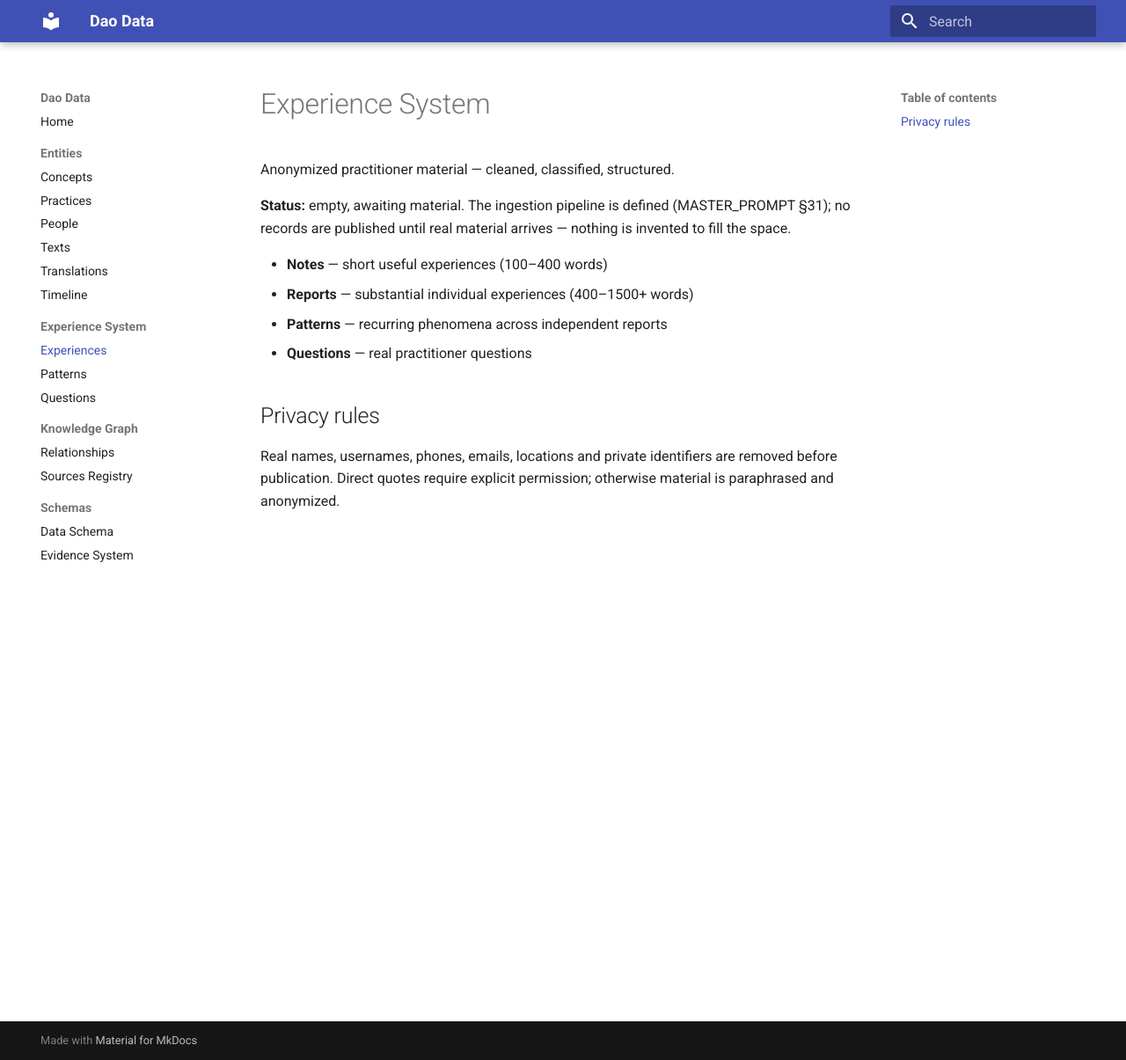
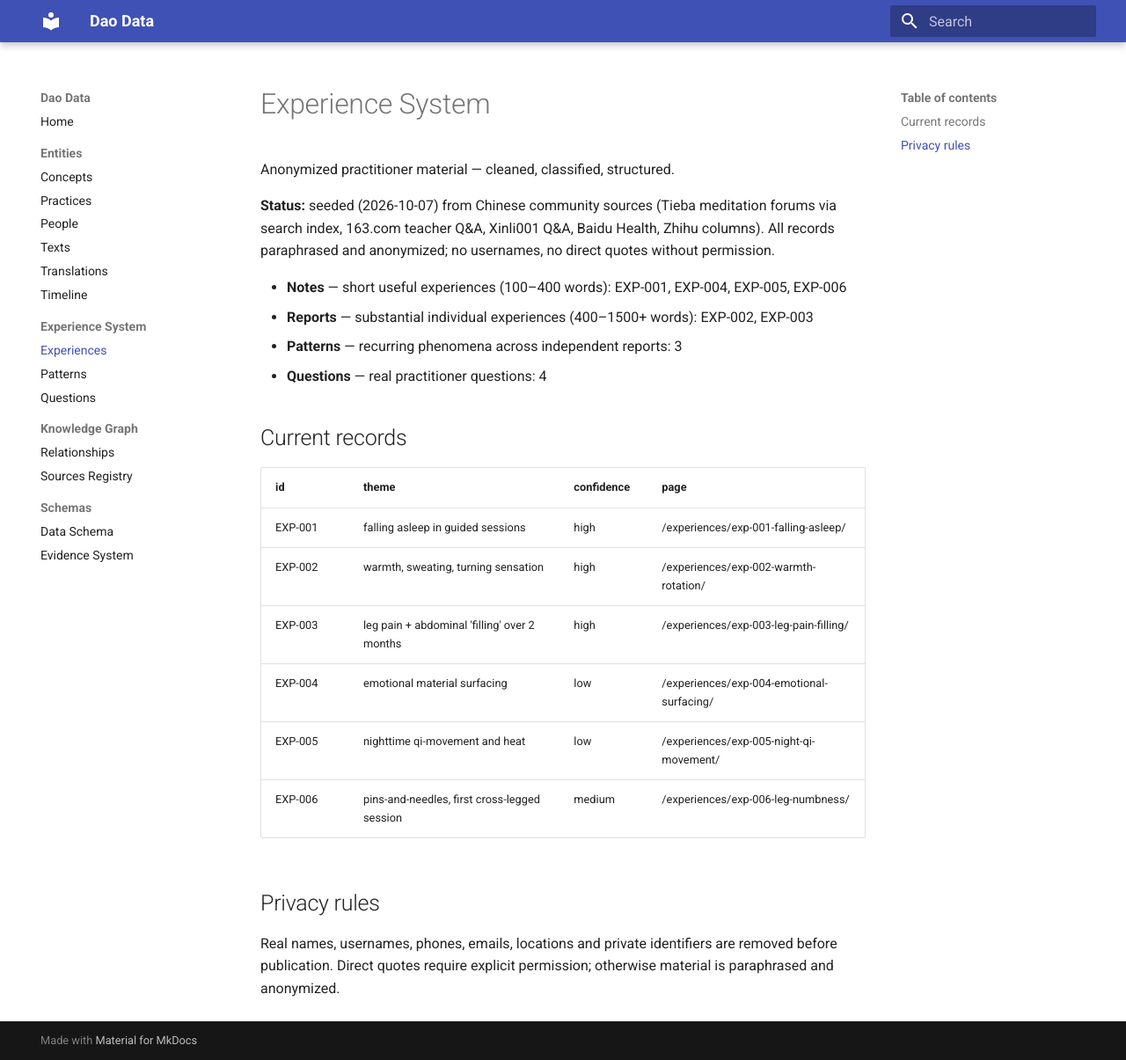
Before and after one commit to martinxionbiotech-max/data.dao, an MkDocs documentation site: the page built from docs/experiences/index.md, in a window 1280 px wide and 1205 px high. Shown: the whole window at 88% size. Built offline with MkDocs 1.6.1 and Material for MkDocs 9.7.7, drawn with Linux system fonts in a browser that asks for light colours.

Commit message:
Experience system sync: 6 experiences, 3 patterns, 4 questions populated from Chinese community sources

```diff
--- a/docs/experiences/index.md
+++ b/docs/experiences/index.md
@@ -2,14 +2,23 @@
 
 Anonymized practitioner material — cleaned, classified, structured.
 
-**Status:** empty, awaiting material. The ingestion pipeline is defined
-(MASTER_PROMPT §31); no records are published until real material arrives —
-nothing is invented to fill the space.
+**Status:** seeded (2026-10-07) from Chinese community sources (Tieba meditation forums via search index, 163.com teacher Q&A, Xinli001 Q&A, Baidu Health, Zhihu columns). All records paraphrased and anonymized; no usernames, no direct quotes without permission.
 
-- **Notes** — short useful experiences (100–400 words)
-- **Reports** — substantial individual experiences (400–1500+ words)
-- **Patterns** — recurring phenomena across independent reports
-- **Questions** — real practitioner questions
+- **Notes** — short useful experiences (100–400 words): EXP-001, EXP-004, EXP-005, EXP-006
+- **Reports** — substantial individual experiences (400–1500+ words): EXP-002, EXP-003
+- **Patterns** — recurring phenomena across independent reports: 3
+- **Questions** — real practitioner questions: 4
+
+## Current records
+
+| id | theme | confidence | page |
+|---|---|---|---|
+| EXP-001 | falling asleep in guided sessions | high | /experiences/exp-001-falling-asleep/ |
+| EXP-002 | warmth, sweating, turning sensation | high | /experiences/exp-002-warmth-rotation/ |
+| EXP-003 | leg pain + abdominal 'filling' over 2 months | high | /experiences/exp-003-leg-pain-filling/ |
+| EXP-004 | emotional material surfacing | low | /experiences/exp-004-emotional-surfacing/ |
+| EXP-005 | nighttime qi-movement and heat | low | /experiences/exp-005-night-qi-movement/ |
+| EXP-006 | pins-and-needles, first cross-legged session | medium | /experiences/exp-006-leg-numbness/ |
 
 ## Privacy rules
 
```
Also changed, not shown: docs/experiences/patterns.md (+9 -13 lines), docs/experiences/questions.md (+2 -1 lines), docs/index.md (+6 -6 lines).
